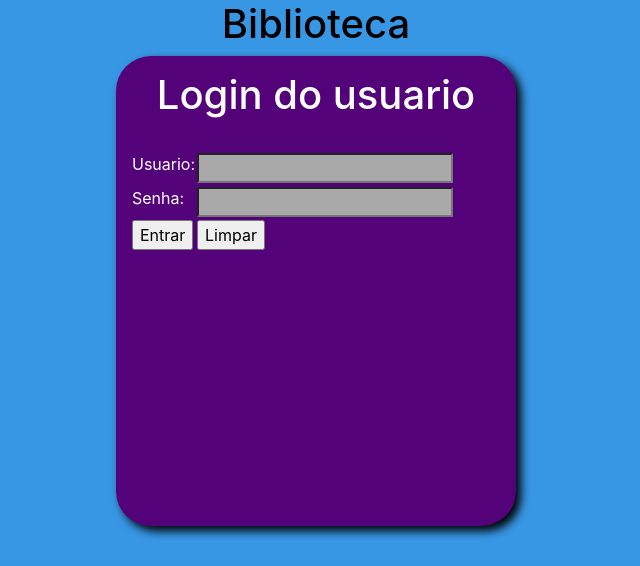
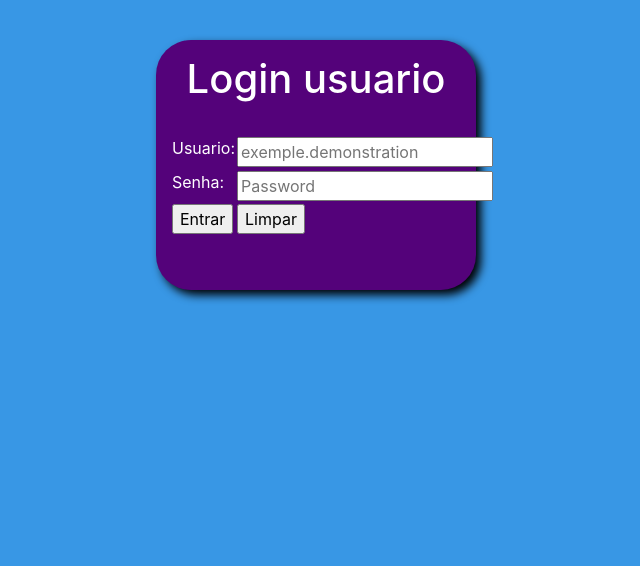
Before and after one commit to mauricom97/Biblioteca, a PHP site: page /biblioteca/login.php in a window 1280 px wide. Shown: the top 566 px of the page, without its empty margins (324-964 px from the left). Run offline with PHP 8.4, Linux system fonts and the light colour scheme.

Commit message:
CRUD-Biblioteca

```diff
--- a/login.php
+++ b/login.php
@@ -9,24 +9,21 @@
     <link rel="stylesheet" href="style.css">
 </head>
 <body>
-    <header>
-        <center><h1>Biblioteca</h1></center>
-    </header>
-
-    <section>
+<center>
+    <section id="login">
 
         <div>
-            <center><h1 id="titulo">Login do usuario</h1></center>
+            <center><h1 id="titulo">Login usuario</h1></center>
         </div>
             <form action="entrar.php" method="post">
             <table>
                 <tr>
                 <td><label id="user" for="fUsuario">Usuario:</label></td>
-                <td><input type="text" id="fUsuario" name="fUsuario"></td>
+                <td><input type="text" placeholder="exemple.demonstration" id="fUsuario" name="fUsuario"></td>
             </tr>
             <tr>
                 <td><label id="pass" for="fSenha">Senha:</label></td>
-                <td><input type="password" id="fSenha" name="fSenha"></td>
+                <td><input type="password" placeholder="Password" id="fSenha" name="fSenha"></td>
             </tr>
             <br>
             <tr>
@@ -40,6 +37,7 @@
 
         </div>
     </section>
+</center>
     <footer>
 
     </footer>
--- a/script.js
+++ b/script.js
@@ -26,9 +26,9 @@ function alterar(){
     alerta.innerHTML = 'Verifique as informações do livro antes de alterar.'
     var codigo = document.getElementById('codigo')
     var titulo = document.getElementById('titulo')
-    titulo.innerHTML = (`Codigo: ${iAlterar}`)
+    titulo.innerHTML = (`Alterar livros`)
     var opcao = document.getElementById('opcao');
-    opcao.innerHTML = ('<input type="button" value="Alterar Livro" class="btn btn-warning">')
+    opcao.innerHTML = ('<input type="submit" value="Alterar" class="btn btn-warning" >')
 
     }
 
@@ -40,14 +40,14 @@ function excluir(){
     var inputCodigo = document.getElementById('inputCodigo')
     inputCodigo.value = `${iExcluir}`
     var titulo = document.getElementById('titulo')
-    titulo.innerHTML = (`Codigo: ${iExcluir}`)
+    titulo.innerHTML = (`Excluir livros`)
     var opcao = document.getElementById('opcao');
-    opcao.innerHTML = ('<input type="button" value="Excluir Livro" class="btn btn-danger">')
+    opcao.innerHTML = ('<input type="submit" value="Excluir" class="btn btn-danger">')
 }
 
 
 function inserir(){
-    var inputCodigo = document.getElementById("inputCodigo").disabled = true;
+    document.getElementById('inputCodigo').style.display = 'none';
     var titulo = document.getElementById('titulo')
     titulo.innerHTML = ('Incluir livros')
     var opcao = document.getElementById('opcao');
@@ -79,12 +79,12 @@ function verifica(){
         excluir();
         document.getElementById("titulo1").disabled = true;
         document.getElementById("autor").disabled = true;
-        document.getElementById("inputCodigo").disabled = true;
+        document.getElementById('inputCodigo').style.display = 'none';
         document.getElementById("numPaginas").disabled = true;
         clearInterval(valVerifica);
     }else if(urlAtual == `http://localhost/biblioteca/formLivro.php?acao=a&cod=${iAlterar}`){
         alterar();
-        document.getElementById("inputCodigo").disabled = true;
+        document.getElementById('inputCodigo').style.display = 'none';
         clearInterval(valVerifica);
     }
 }
@@ -97,4 +97,5 @@ function verificaDados(){
     }
 }
 
-var valVerfica = setInterval(verifica, alterar, 5);
+
+var valVerfica = setInterval(verifica, alterar, 1);
--- a/style.css
+++ b/style.css
@@ -26,12 +26,6 @@ footer
     color: white;
     text-align: center;
     font-style: italic;
-}
-#fSenha{
-    background-color: darkgray;
-}
-#fUsuario{
-    background-color: darkgray;
 }
 #titulo{
     color: white;
@@ -90,4 +84,17 @@ footer
 }
 #bibliotecaP{
     text-align: center;
+    margin: 2%;
+    height: 116px;
+
 }
+#login{
+    background-color: rgb(84, 2, 122);
+    border-radius: 35px;
+    padding: 15px;
+    width: 320px;
+    height: 250px;
+    margin: auto;
+    box-shadow: 5px 5px 10px rgba(0, 0, 0, 200);
+    margin: 40px;
+}
```
Also changed, not shown: altera.php (added, +17 -0 lines), exclui.php (added, +14 -0 lines), formLivro.php (+26 -6 lines), lista.php (+23 -9 lines), img/lendo.gif (added), img/livro.png (added), img/volume.png.
